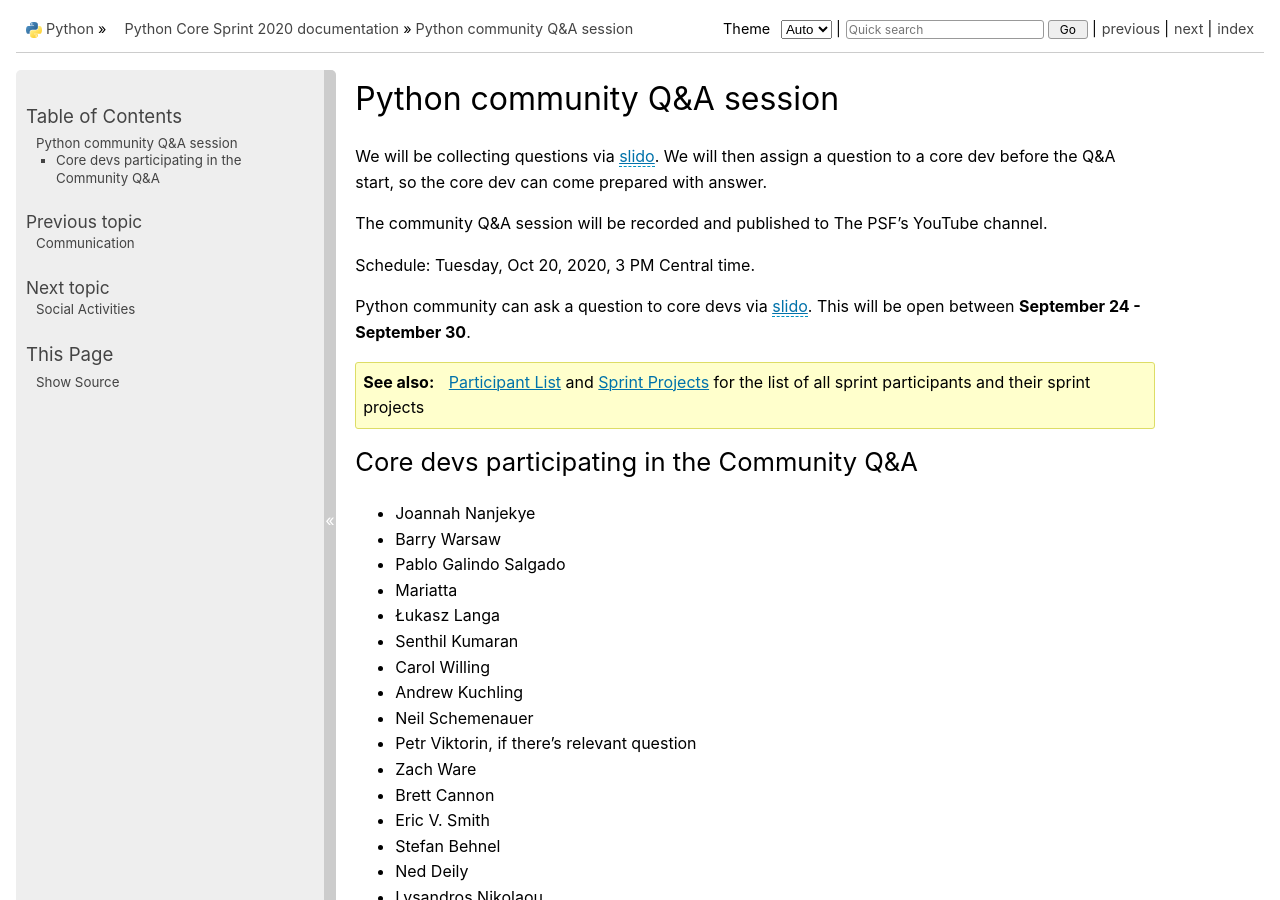
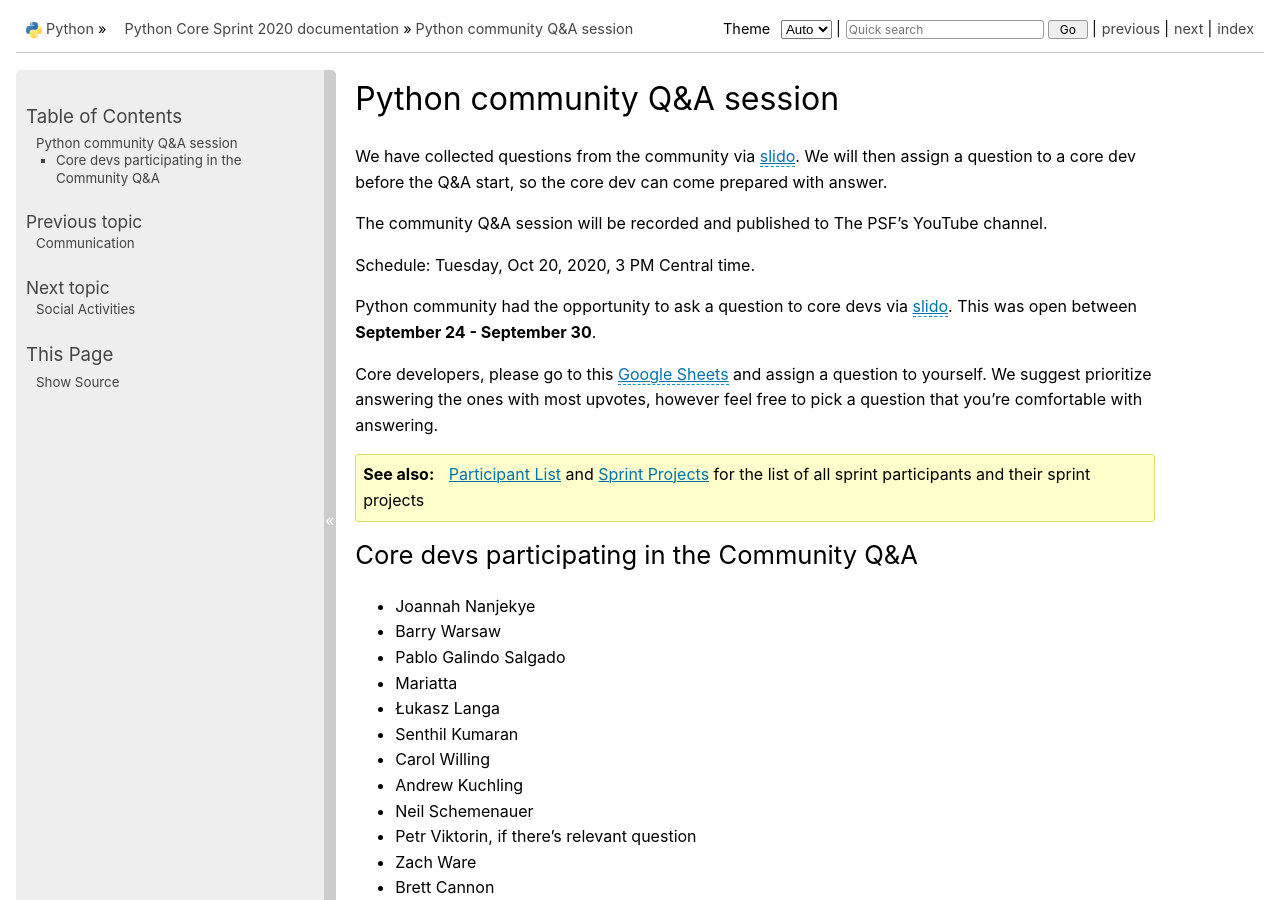
Before and after one commit to python/core-sprint, a Sphinx documentation site: the page built from docs/community_qa.rst, in a window 1280 px wide and 900 px high. Built offline with Sphinx 7.4.7, drawn with Linux system fonts in a browser that asks for light colours.

Commit message:
Update the Q&A page with link to Google Sheets. (#47)
Instruct core devs to assign a question to themselves.

```diff
--- a/docs/community_qa.rst
+++ b/docs/community_qa.rst
@@ -3,15 +3,20 @@
 Python community Q&A session
 ============================
 
-We will be collecting questions via `slido`_. We will then assign a question
-to a core dev before the Q&A start, so the core dev can come prepared with answer.
+We have collected questions from the community via `slido`_. We will then assign
+a question to a core dev before the Q&A start, so the core dev can come
+prepared with answer.
 
 The community Q&A session will be recorded and published to The PSF's YouTube channel.
 
 Schedule: Tuesday, Oct 20, 2020, 3 PM Central time.
 
-Python community can ask a question to core devs via `slido`_. This will be open
-between **September 24 - September 30**.
+Python community had the opportunity to ask a question to core devs via `slido`_.
+This was open between **September 24 - September 30**.
+
+Core developers, please go to this `Google Sheets`_ and assign a question to yourself.
+We suggest prioritize answering the ones with most upvotes, however feel free to
+pick a question that you're comfortable with answering.
 
 .. seealso::
 
@@ -53,3 +58,4 @@
 
 
 .. _slido: https://app.sli.do/event/d4ifvw2o/live/questions
+.. _Google Sheets: https://docs.google.com/spreadsheets/d/1WjXUc1Ryh_XTeHGCMmY1KTfT-EiKJzYcWNBu2v-SnoE/edit?usp=sharing
```
